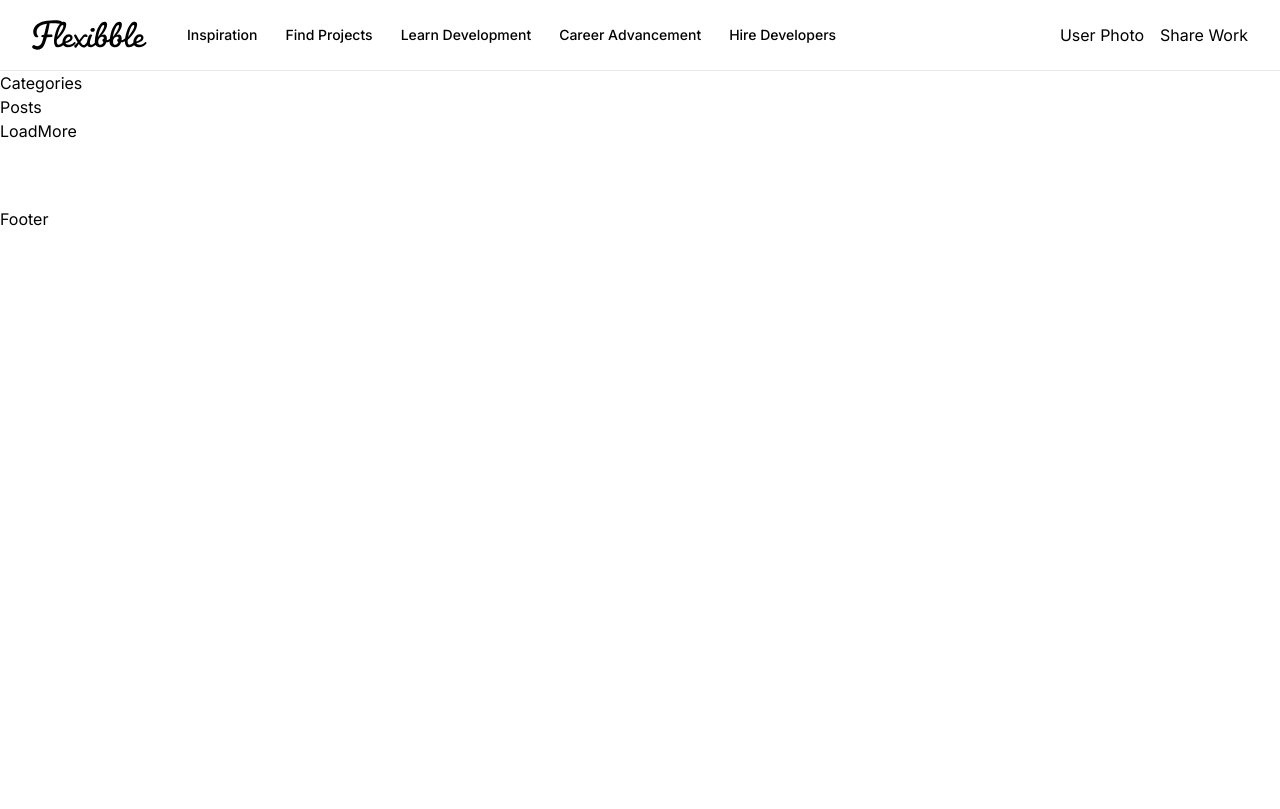
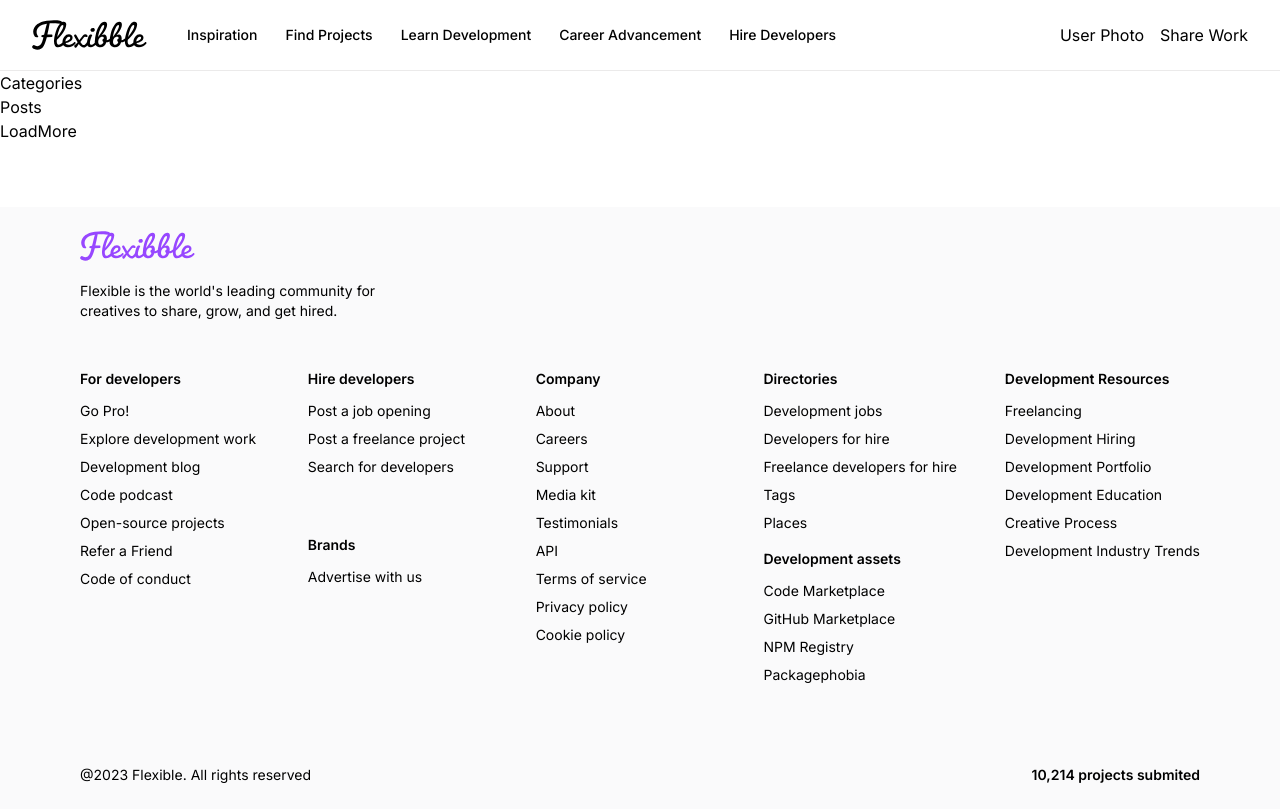
Before and after one commit to sandipthapa99/DribbleClone, a Next.js app: page / in a window 1280 px wide. Built offline with nearby package versions, Linux system fonts and the light colour scheme.

Commit message:
feat(Footer): Footer layout completed

```diff
--- a/components/Footer.tsx
+++ b/components/Footer.tsx
@@ -1,7 +1,50 @@
+import { footerLinks } from "@/constants";
+import Image from "next/image";
+import Link from "next/link";
 import React from "react";
 
+const FooterColumn = ({ title, links }: { title: string; links: Array<string> }) => (
+    <div className="footer_column">
+        <h4 className="font-semibold">{title}</h4>
+        <ul className="flex flex-col gap-2 font-normal">
+            {links.map((link) => (
+                <Link href={"/"} key={link}>
+                    {link}
+                </Link>
+            ))}
+        </ul>
+    </div>
+);
 const Footer = () => {
-    return <div>Footer</div>;
+    return (
+        <footer className="flexStart footer">
+            <div className="flex flex-col gap-12 w-full">
+                <div className="flex items-start flex-col">
+                    <Image src={"/logo-purple.svg"} height={38} width={115} alt={"logo"} />
+                    <p className="text-start text-sm font-normal mt-5 max-w-xs">Flexible is the world's leading community for creatives to share, grow, and get hired.</p>
+                </div>
+                <div className="flex flex-wrap gap-12 ">
+                    <FooterColumn title={footerLinks[0].title} links={footerLinks[0].links} />
+                    <div className="flex-1 flex flex-col gap-4">
+                        <FooterColumn title={footerLinks[1].title} links={footerLinks[1].links} />
+                        <FooterColumn title={footerLinks[2].title} links={footerLinks[2].links} />
+                    </div>
+                    <FooterColumn title={footerLinks[3].title} links={footerLinks[3].links} />
+                    <div className="flex-1 flex flex-col gap-4">
+                        <FooterColumn title={footerLinks[4].title} links={footerLinks[4].links} />
+                        <FooterColumn title={footerLinks[5].title} links={footerLinks[5].links} />
+                    </div>
+                    <FooterColumn title={footerLinks[6].title} links={footerLinks[6].links} />
+                </div>
+            </div>
+            <div className="flexBetween footer_copyright">
+                <p>@2023 Flexible. All rights reserved</p>
+                <p className="text-gray">
+                    <span className="text-black font-semibold">10,214 projects submited</span>
+                </p>
+            </div>
+        </footer>
+    );
 };
 
 export default Footer;
```
